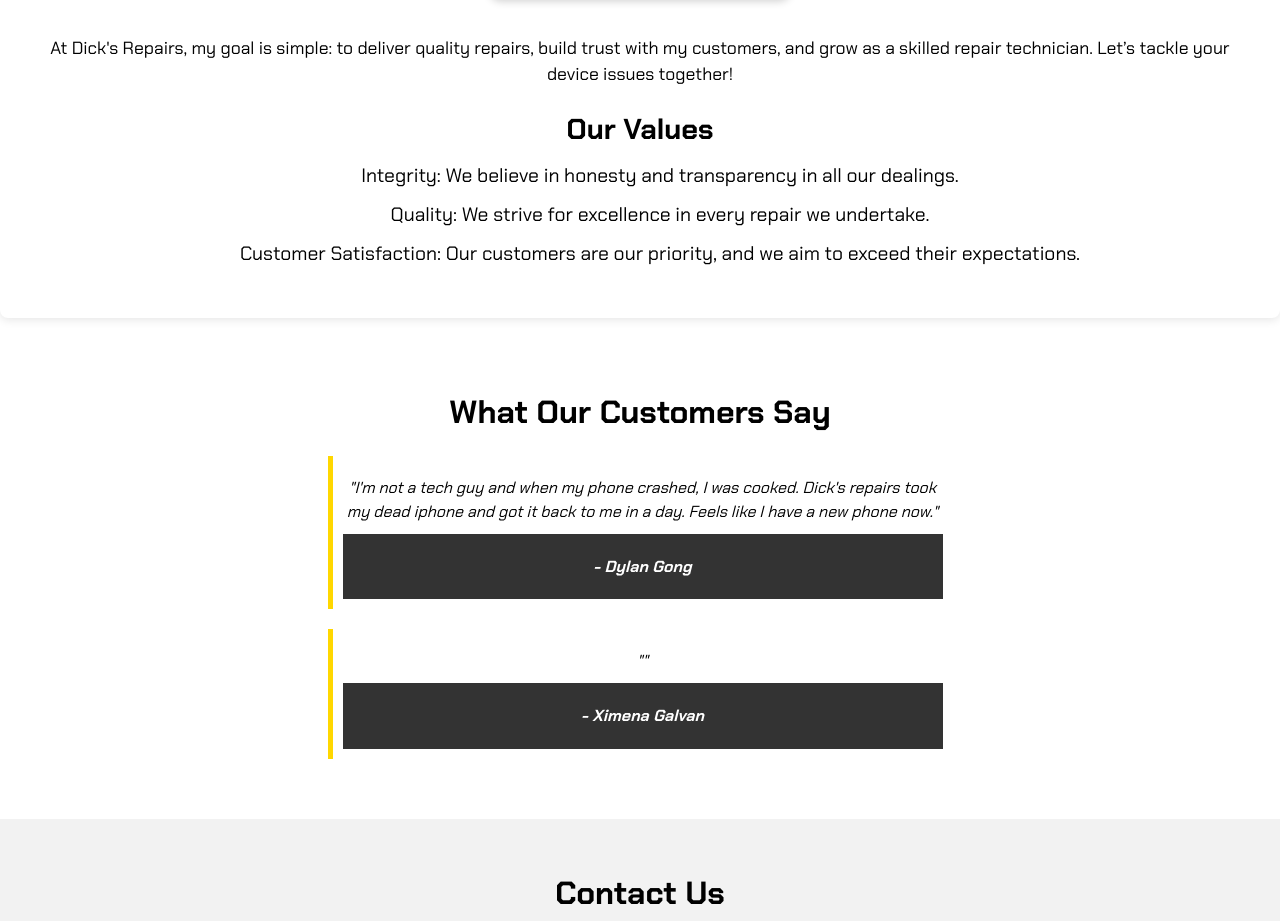
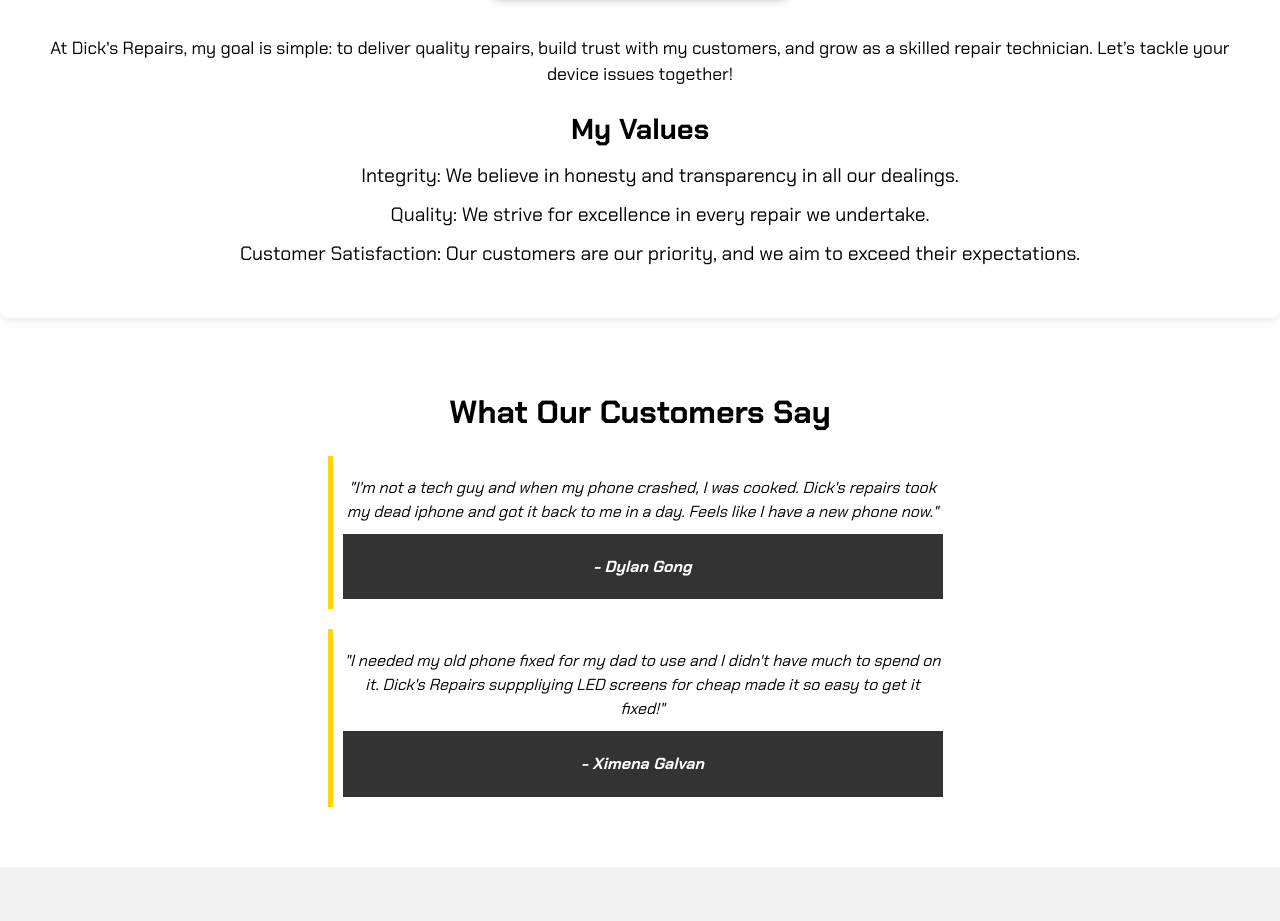
Before and after one commit to colemckain/Dicks-Repairs, a plain HTML site: page about_usD.html in a window 1280 px wide. Shown: the part 879-1800 px from the top of the page. Drawn offline with Linux system fonts and the light colour scheme.

Commit message:
Update about_usD.html
customer review update

```diff
--- a/about_usD.html
+++ b/about_usD.html
@@ -35,7 +35,7 @@
 
     <p>At Dick's Repairs, my goal is simple: to deliver quality repairs, build trust with my customers, and grow as a skilled repair technician. Let’s tackle your device issues together!</p>
 
-    <h2>Our Values</h2>
+    <h2>My Values</h2>
     <ul>
         <p>Integrity: We believe in honesty and transparency in all our dealings.</p>
         <p>Quality: We strive for excellence in every repair we undertake.</p>
@@ -53,7 +53,7 @@
         <footer> - Dylan Gong</footer>
     </blockquote>
     <blockquote>
-        <p>""</p>
+        <p>"I needed my old phone fixed for my dad to use and I didn't have much to spend on it. Dick's Repairs supppliying LED screens for cheap made it so easy to get it fixed!"</p>
         <footer>- Ximena Galvan</footer>
     </blockquote>
     <!-- Add more testimonials as needed -->
```
